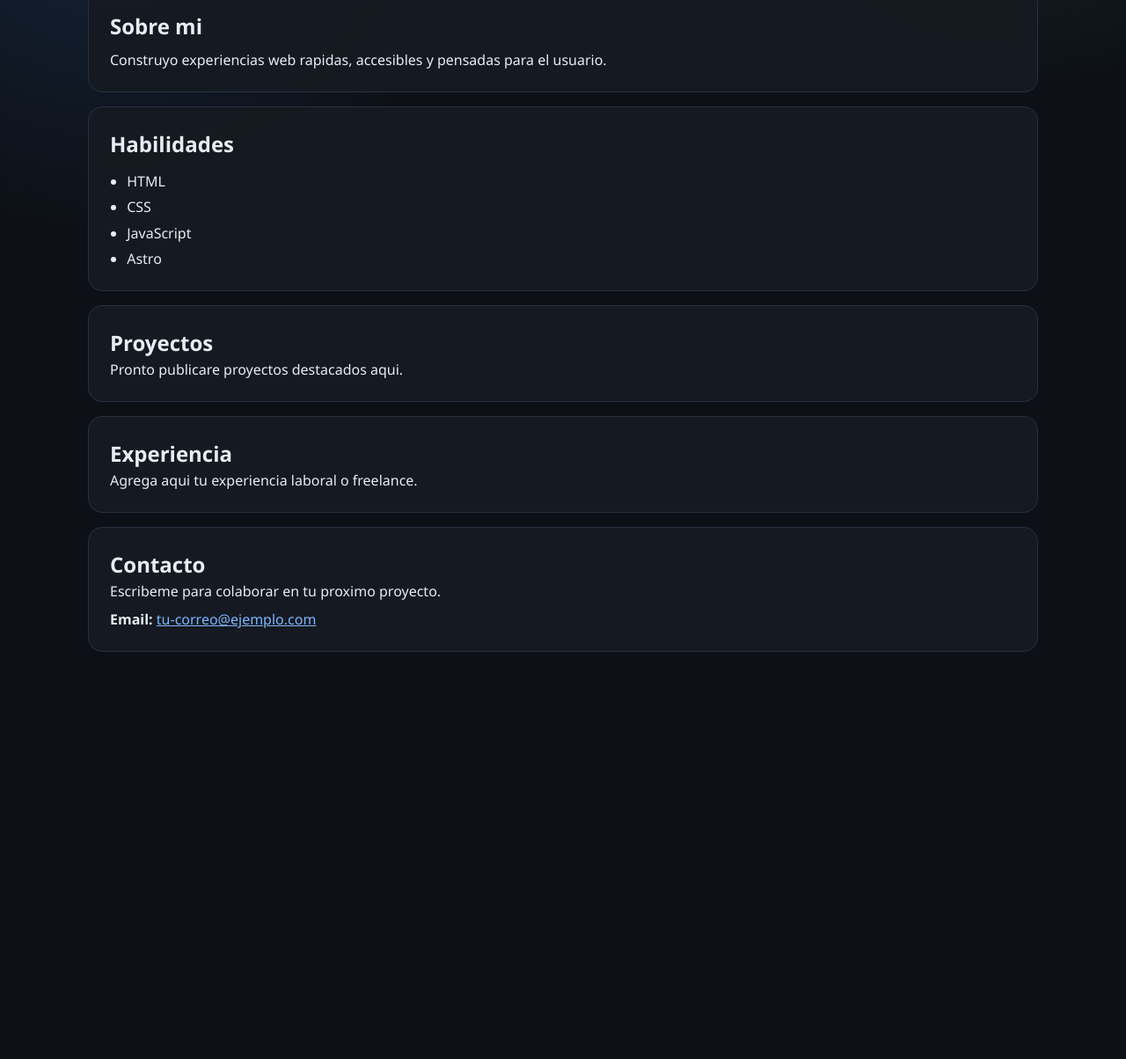
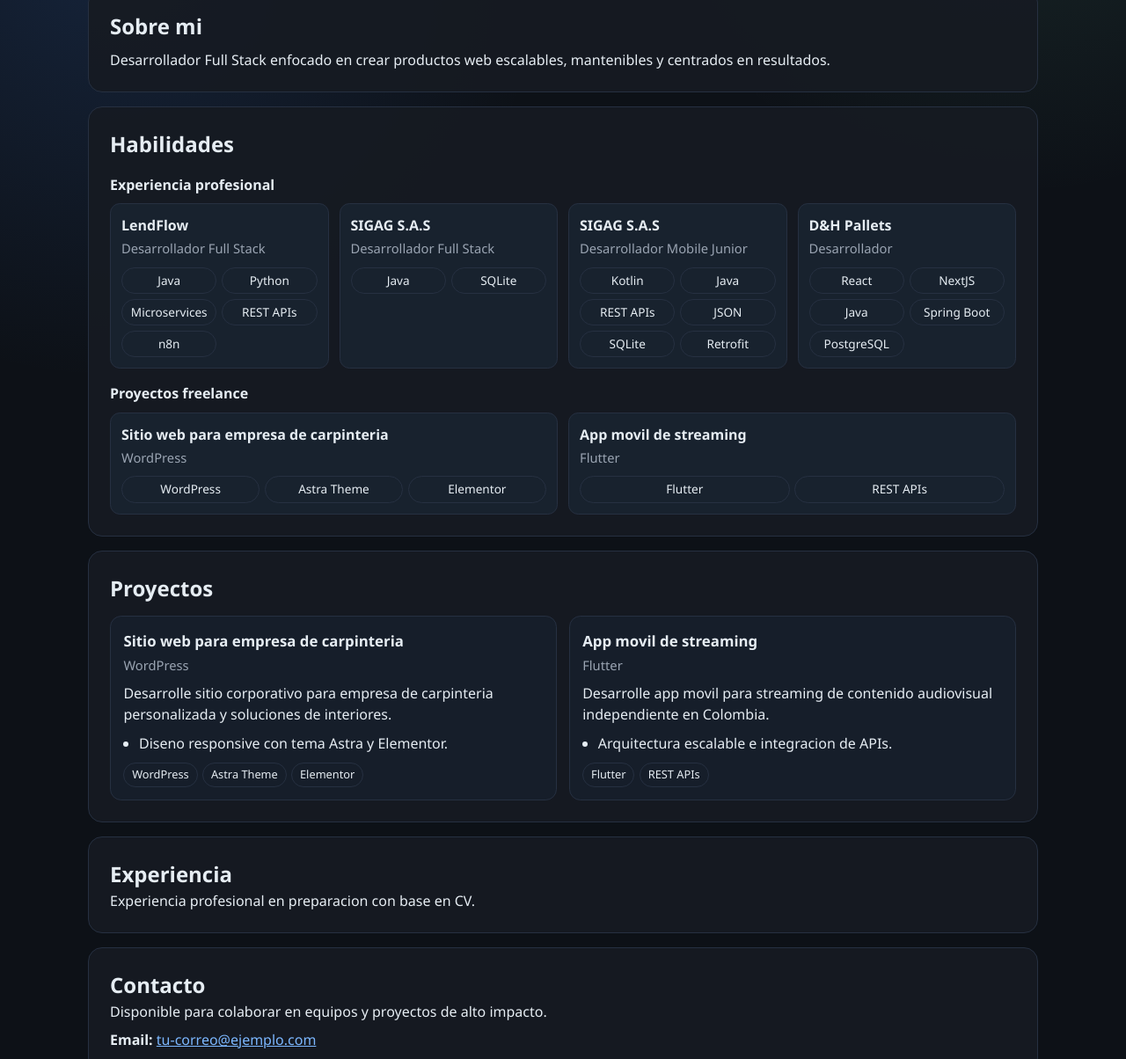
Before and after one commit to Maxtro2002/Portfolio, an Astro site: page / in a window 1280 px wide. Shown: the part 402-1606 px from the top of the page at 88% size. Before the commit the page ends 1207 px from the top, so only its background shows below. Built offline with nearby package versions, Linux system fonts and the light colour scheme; Astro itself is replaced by a stand-in of ours.

Commit message:
feat: implement i18n infrastructure with projects and experience data
- Load CV experience and freelance projects into data/projects.json
- Update translations with CV-based skills and content
- Display skills grouped by project/experience (no longer a flat list)
- Implement Projects section from localized data
- Replace language link with dropdown selector showing current language and flags
- Connect locale prop throughout component hierarchy
- All content now properly respects selected language (es/en)

```diff
--- /dev/null
+++ b/data/projects/projects.json
@@ -0,0 +1,142 @@
+{
+  "es": {
+    "status": "en_progreso",
+    "note": "Base inicial cargada desde CV (experiencia y proyectos freelance). Se refinara el formato visual de proyectos despues.",
+    "experience": [
+      {
+        "company": "LendFlow",
+        "role": "Desarrollador Full Stack",
+        "period": "Sept 2025 - Dec 2025",
+        "highlights": [
+          "Desarrolle y mantuve servicios backend para operaciones financieras.",
+          "Migre automatizaciones de n8n a microservicios en Java/Python, reduciendo fallas en 30%.",
+          "Optimice APIs REST, mejorando tiempos de respuesta hasta en 20%."
+        ],
+        "techStack": ["Java", "Python", "Microservices", "REST APIs", "n8n"]
+      },
+      {
+        "company": "SIGAG S.A.S",
+        "role": "Desarrollador Full Stack",
+        "period": "Jan 2025 - Sept 2025",
+        "highlights": [
+          "Mantuve y mejore un sistema de gestion empresarial.",
+          "Desarrolle nuevos modulos que redujeron la carga operativa manual.",
+          "Optimice consultas SQLite, mejorando el rendimiento en 40%."
+        ],
+        "techStack": ["Java", "SQLite"]
+      },
+      {
+        "company": "SIGAG S.A.S",
+        "role": "Desarrollador Mobile Junior",
+        "period": "Jan 2024 - Jan 2025",
+        "highlights": [
+          "Lidere el ciclo completo de desarrollo de aplicacion movil.",
+          "Integre APIs REST y comunicacion en tiempo real.",
+          "Implemente arquitectura offline-first con SQLite.",
+          "Mejore rendimiento con Kotlin Coroutines."
+        ],
+        "techStack": ["Kotlin", "Java", "REST APIs", "JSON", "SQLite", "Retrofit"]
+      },
+      {
+        "company": "D&H Pallets",
+        "role": "Desarrollador",
+        "period": "Feb 2023 - Oct 2023",
+        "highlights": [
+          "Desarrolle landing page y servicios backend."
+        ],
+        "techStack": ["React", "NextJS", "Java", "Spring Boot", "PostgreSQL"]
+      }
+    ],
+    "freelance": [
+      {
+        "name": "Sitio web para empresa de carpinteria",
+        "type": "WordPress",
+        "description": "Desarrolle sitio corporativo para empresa de carpinteria personalizada y soluciones de interiores.",
+        "highlights": [
+          "Diseno responsive con tema Astra y Elementor."
+        ],
+        "techStack": ["WordPress", "Astra Theme", "Elementor"]
+      },
+      {
+        "name": "App movil de streaming",
+        "type": "Flutter",
+        "description": "Desarrolle app movil para streaming de contenido audiovisual independiente en Colombia.",
+        "highlights": [
+          "Arquitectura escalable e integracion de APIs."
+        ],
+        "techStack": ["Flutter", "REST APIs"]
+      }
+    ],
+    "items": []
+  },
+  "en": {
+    "status": "in_progress",
+    "note": "Initial base loaded from CV (experience and freelance projects). The visual project format will be refined later.",
+    "experience": [
+      {
+        "company": "LendFlow",
+        "role": "Full Stack Developer",
+        "period": "Sept 2025 - Dec 2025",
+        "highlights": [
+          "Engineered and maintained backend services supporting financial operations.",
+          "Migrated workflow automation from n8n to Java/Python microservices, reducing failures by 30%.",
+          "Optimized REST APIs, improving response times by up to 20%."
+        ],
+        "techStack": ["Java", "Python", "Microservices", "REST APIs", "n8n"]
+      },
+      {
+        "company": "SIGAG S.A.S",
+        "role": "Full Stack Developer",
+        "period": "Jan 2025 - Sept 2025",
+        "highlights": [
+          "Maintained and improved a business management system.",
+          "Developed new modules that reduced manual workload.",
+          "Optimized SQLite queries, improving performance by 40%."
+        ],
+        "techStack": ["Java", "SQLite"]
+      },
+      {
+        "company": "SIGAG S.A.S",
+        "role": "Junior Mobile Developer",
+        "period": "Jan 2024 - Jan 2025",
+        "highlights": [
+          "Led full-cycle mobile app development.",
+          "Integrated REST APIs and real-time communication.",
+          "Implemented offline-first architecture using SQLite.",
+          "Improved performance with Kotlin Coroutines."
+        ],
+        "techStack": ["Kotlin", "Java", "REST APIs", "JSON", "SQLite", "Retrofit"]
+      },
+      {
+        "company": "D&H Pallets",
+        "role": "Developer",
+        "period": "Feb 2023 - Oct 2023",
+        "highlights": [
+          "Developed landing page and backend services."
+        ],
+        "techStack": ["React", "NextJS", "Java", "Spring Boot", "PostgreSQL"]
+      }
+    ],
+    "freelance": [
+      {
+        "name": "Carpentry Business Website",
+        "type": "WordPress",
+        "description": "Developed a corporate website for a custom carpentry and interior solutions company.",
+        "highlights": [
+          "Implemented responsive design using Astra theme and Elementor."
+        ],
+        "techStack": ["WordPress", "Astra Theme", "Elementor"]
+      },
+      {
+        "name": "Streaming Mobile App",
+        "type": "Flutter",
+        "description": "Built a mobile application for independent audiovisual content streaming in Colombia.",
+        "highlights": [
+          "Implemented scalable architecture and API integration."
+        ],
+        "techStack": ["Flutter", "REST APIs"]
+      }
+    ],
+    "items": []
+  }
+}
--- a/src/components/Projects.astro
+++ b/src/components/Projects.astro
@@ -1,14 +1,92 @@
 ---
-import type { TranslationSchema } from '../i18n/translations';
+import projectData from '../../data/projects/projects.json';
+import type { Locale, TranslationSchema } from '../i18n/translations';
 
 interface Props {
   t: TranslationSchema;
+  locale: Locale;
 }
 
-const { t } = Astro.props;
+const { t, locale } = Astro.props;
+const source = locale === 'es' ? projectData.es : projectData.en;
 ---
 
 <section id="projects">
   <h2>{t.projects.title}</h2>
-  <p>{t.projects.empty}</p>
+
+  <div class="project-grid">
+    {source.freelance.map((project) => (
+      <article class="project-card">
+        <h3>{project.name}</h3>
+        <p class="type">{project.type}</p>
+        <p>{project.description}</p>
+
+        <ul class="highlights">
+          {project.highlights.map((highlight) => (
+            <li>{highlight}</li>
+          ))}
+        </ul>
+
+        <ul class="tech">
+          {[...new Set(project.techStack)].map((item) => (
+            <li>{item}</li>
+          ))}
+        </ul>
+      </article>
+    ))}
+  </div>
 </section>
+
+<style>
+  #projects {
+    display: grid;
+    gap: 0.85rem;
+  }
+
+  .project-grid {
+    display: grid;
+    gap: 0.85rem;
+    grid-template-columns: repeat(auto-fit, minmax(260px, 1fr));
+  }
+
+  .project-card {
+    border: 1px solid var(--border);
+    border-radius: 0.8rem;
+    padding: 0.9rem;
+    background: color-mix(in srgb, var(--bg) 92%, var(--accent) 8%);
+  }
+
+  .project-card h3 {
+    margin: 0;
+    font-size: 1.05rem;
+  }
+
+  .type {
+    margin: 0.25rem 0 0.55rem;
+    color: var(--muted);
+    font-size: 0.92rem;
+  }
+
+  .highlights {
+    margin: 0.6rem 0;
+    padding-left: 1.1rem;
+    display: grid;
+    gap: 0.3rem;
+  }
+
+  .tech {
+    list-style: none;
+    margin: 0.55rem 0 0;
+    padding: 0;
+    display: flex;
+    flex-wrap: wrap;
+    gap: 0.35rem;
+  }
+
+  .tech li {
+    border: 1px solid var(--border);
+    border-radius: 999px;
+    padding: 0.2rem 0.55rem;
+    font-size: 0.8rem;
+  }
+</style>
--- a/src/components/Skills.astro
+++ b/src/components/Skills.astro
@@ -1,25 +1,105 @@
 ---
-import type { TranslationSchema } from '../i18n/translations';
+import projectData from '../../data/projects/projects.json';
+import type { Locale, TranslationSchema } from '../i18n/translations';
 
 interface Props {
   t: TranslationSchema;
+  locale: Locale;
 }
 
-const { t } = Astro.props;
+const { t, locale } = Astro.props;
+
+const source = locale === 'es' ? projectData.es : projectData.en;
+const labels =
+  locale === 'es'
+    ? {
+        experience: 'Experiencia profesional',
+        freelance: 'Proyectos freelance',
+      }
+    : {
+        experience: 'Professional experience',
+        freelance: 'Freelance projects',
+      };
 ---
 
 <section id="skills">
   <h2>{t.skills.title}</h2>
-  <ul>
-    {t.skills.items.map((skill) => <li>{skill}</li>)}
-  </ul>
+
+  <h3>{labels.experience}</h3>
+  <div class="skills-grid">
+    {source.experience.map((job) => (
+      <article class="skill-card">
+        <p class="entity">{job.company}</p>
+        <p class="role">{job.role}</p>
+        <ul class="chips">
+          {[...new Set(job.techStack)].map((skill) => (
+            <li>{skill}</li>
+          ))}
+        </ul>
+      </article>
+    ))}
+  </div>
+
+  <h3>{labels.freelance}</h3>
+  <div class="skills-grid">
+    {source.freelance.map((project) => (
+      <article class="skill-card">
+        <p class="entity">{project.name}</p>
+        <p class="role">{project.type}</p>
+        <ul class="chips">
+          {[...new Set(project.techStack)].map((skill) => (
+            <li>{skill}</li>
+          ))}
+        </ul>
+      </article>
+    ))}
+  </div>
 </section>
 
 <style>
-  ul {
-    margin: 0.75rem 0 0;
-    padding-left: 1.2rem;
+  h3 {
+    margin: 1rem 0 0.6rem;
+    font-size: 1rem;
+  }
+
+  .skills-grid {
+    display: grid;
+    gap: 0.75rem;
+    grid-template-columns: repeat(auto-fit, minmax(240px, 1fr));
+  }
+
+  .skill-card {
+    border: 1px solid var(--border);
+    border-radius: 0.7rem;
+    padding: 0.75rem;
+    background: color-mix(in srgb, var(--bg) 90%, var(--accent) 10%);
+  }
+
+  .entity {
+    font-weight: 700;
+    margin: 0;
+  }
+
+  .role {
+    margin: 0.2rem 0 0.65rem;
+    color: var(--muted);
+    font-size: 0.92rem;
+  }
+
+  .chips {
+    list-style: none;
+    margin: 0;
+    padding: 0;
     display: grid;
     gap: 0.35rem;
+    grid-template-columns: repeat(auto-fit, minmax(100px, 1fr));
+  }
+
+  .chips li {
+    border: 1px solid var(--border);
+    border-radius: 999px;
+    padding: 0.25rem 0.55rem;
+    font-size: 0.85rem;
+    text-align: center;
   }
 </style>
--- a/src/i18n/translations.ts
+++ b/src/i18n/translations.ts
@@ -8,7 +8,7 @@ export const translations = {
   es: {
     site: {
       title: 'Portafolio',
-      description: 'Portafolio personal construido con Astro.',
+      description: 'Portafolio profesional de Santiago Pelaez.',
     },
     nav: {
       about: 'Sobre mi',
@@ -20,30 +20,47 @@ export const translations = {
     },
     hero: {
       greeting: 'Hola, soy',
-      name: 'Tu Nombre',
-      role: 'Desarrollador Frontend',
+      name: 'Santiago Pelaez',
+      role: 'Desarrollador Full Stack',
       ctaPrimary: 'Ver proyectos',
       ctaSecondary: 'Contactar',
     },
     about: {
       title: 'Sobre mi',
-      text: 'Construyo experiencias web rapidas, accesibles y pensadas para el usuario.',
+      text: 'Desarrollador Full Stack enfocado en crear productos web escalables, mantenibles y centrados en resultados.',
     },
     skills: {
       title: 'Habilidades',
-      items: ['HTML', 'CSS', 'JavaScript', 'Astro'],
+      items: [
+        'Java',
+        'Python',
+        'Kotlin',
+        'JavaScript',
+        'TypeScript',
+        'React',
+        'NextJS',
+        'Flutter',
+        'Spring Boot',
+        'REST APIs',
+        'Microservices',
+        'SQLite',
+        'PostgreSQL',
+        'n8n',
+        'WordPress',
+        'Elementor',
+      ],
     },
     projects: {
       title: 'Proyectos',
-      empty: 'Pronto publicare proyectos destacados aqui.',
+      empty: 'Los proyectos fueron guardados para estructurarlos mejor en la siguiente iteracion.',
     },
     experience: {
       title: 'Experiencia',
-      empty: 'Agrega aqui tu experiencia laboral o freelance.',
+      empty: 'Experiencia profesional en preparacion con base en CV.',
     },
     contact: {
       title: 'Contacto',
-      text: 'Escribeme para colaborar en tu proximo proyecto.',
+      text: 'Disponible para colaborar en equipos y proyectos de alto impacto.',
       emailLabel: 'Email',
       email: 'tu-correo@ejemplo.com',
     },
@@ -51,7 +68,7 @@ export const translations = {
   en: {
     site: {
       title: 'Portfolio',
-      description: 'Personal portfolio built with Astro.',
+      description: 'Professional portfolio of Santiago Pelaez.',
     },
     nav: {
       about: 'About',
@@ -63,30 +80,47 @@ export const translations = {
     },
     hero: {
       greeting: 'Hi, I am',
-      name: 'Your Name',
-      role: 'Frontend Developer',
+      name: 'Santiago Pelaez',
+      role: 'Full Stack Developer',
       ctaPrimary: 'View projects',
       ctaSecondary: 'Contact me',
     },
     about: {
       title: 'About',
-      text: 'I build fast, accessible web experiences with user-focused design.',
+      text: 'Full Stack Developer focused on building scalable, maintainable products with measurable business impact.',
     },
     skills: {
       title: 'Skills',
-      items: ['HTML', 'CSS', 'JavaScript', 'Astro'],
+      items: [
+        'Java',
+        'Python',
+        'Kotlin',
+        'JavaScript',
+        'TypeScript',
+        'React',
+        'NextJS',
+        'Flutter',
+        'Spring Boot',
+        'REST APIs',
+        'Microservices',
+        'SQLite',
+        'PostgreSQL',
+        'n8n',
+        'WordPress',
+        'Elementor',
+      ],
     },
     projects: {
       title: 'Projects',
-      empty: 'Featured projects will be published here soon.',
+      empty: 'Projects have been saved and will be refined in the next iteration.',
     },
     experience: {
       title: 'Experience',
-      empty: 'Add your work or freelance experience here.',
+      empty: 'Professional experience is being prepared from your CV.',
     },
     contact: {
       title: 'Contact',
-      text: 'Reach out and lets build your next idea.',
+      text: 'Open to collaborate with teams and high-impact products.',
       emailLabel: 'Email',
       email: 'your-email@example.com',
     },
--- a/src/pages/index.astro
+++ b/src/pages/index.astro
@@ -18,8 +18,8 @@ const t = getTranslation(locale);
 	<main>
 		<Hero t={t} />
 		<About t={t} />
-		<Skills t={t} />
-		<Projects t={t} />
+		<Skills t={t} locale={locale} />
+		<Projects t={t} locale={locale} />
 		<Experience t={t} />
 		<Contact t={t} />
 	</main>
```
Also changed, not shown: src/components/Navbar.astro (+34 -3 lines).
